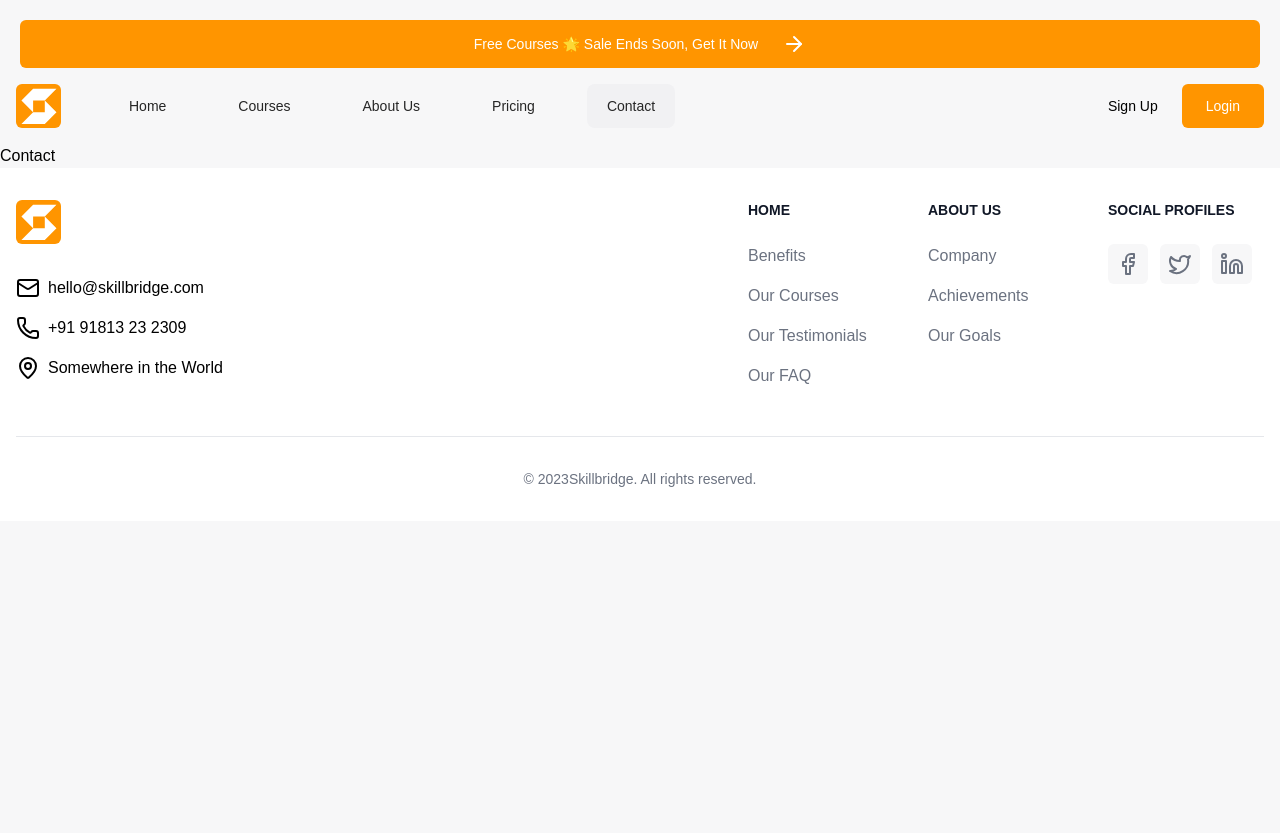
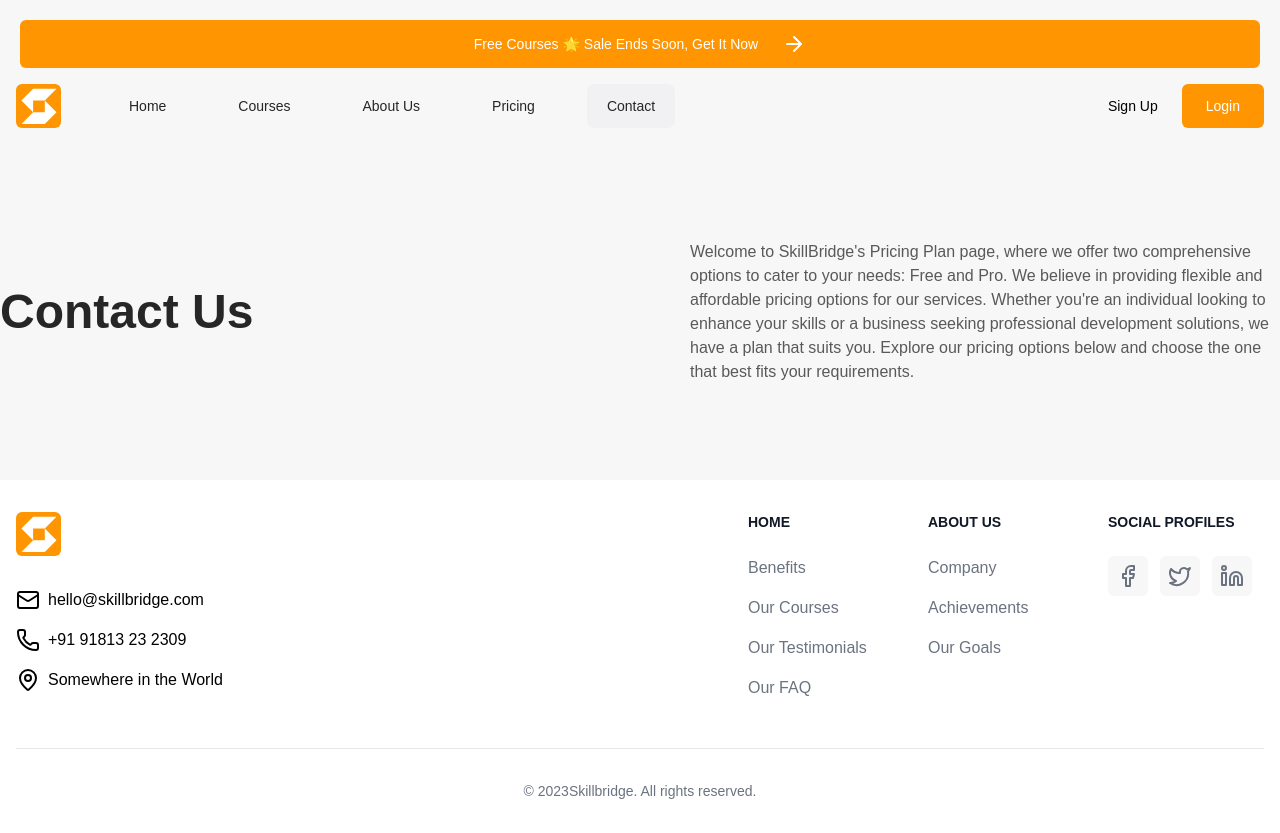
Before and after one commit to abdulrehmankz1/skill-bridge, a Next.js app: page /contact in a window 1280 px wide. Built offline with nearby package versions, Linux system fonts and the light colour scheme.

Commit message:
Added HeroHeading component and updated Contact page content.

```diff
--- a/app/contact/page.tsx
+++ b/app/contact/page.tsx
@@ -1,9 +1,15 @@
-import React from 'react'
+import React from "react";
+import HeroHeading from "../components/ui/HeroHeading";
 
 const Contact = () => {
   return (
-    <div>Contact</div>
-  )
-}
+    <div className="container mx-auto">
+      <HeroHeading
+        heading="Contact Us"
+        paragraph="Welcome to SkillBridge's Pricing Plan page, where we offer two comprehensive options to cater to your needs: Free and Pro. We believe in providing flexible and affordable pricing options for our services. Whether you're an individual looking to enhance your skills or a business seeking professional development solutions, we have a plan that suits you. Explore our pricing options below and choose the one that best fits your requirements."
+      />
+    </div>
+  );
+};
 
-export default Contact
+export default Contact;
```
